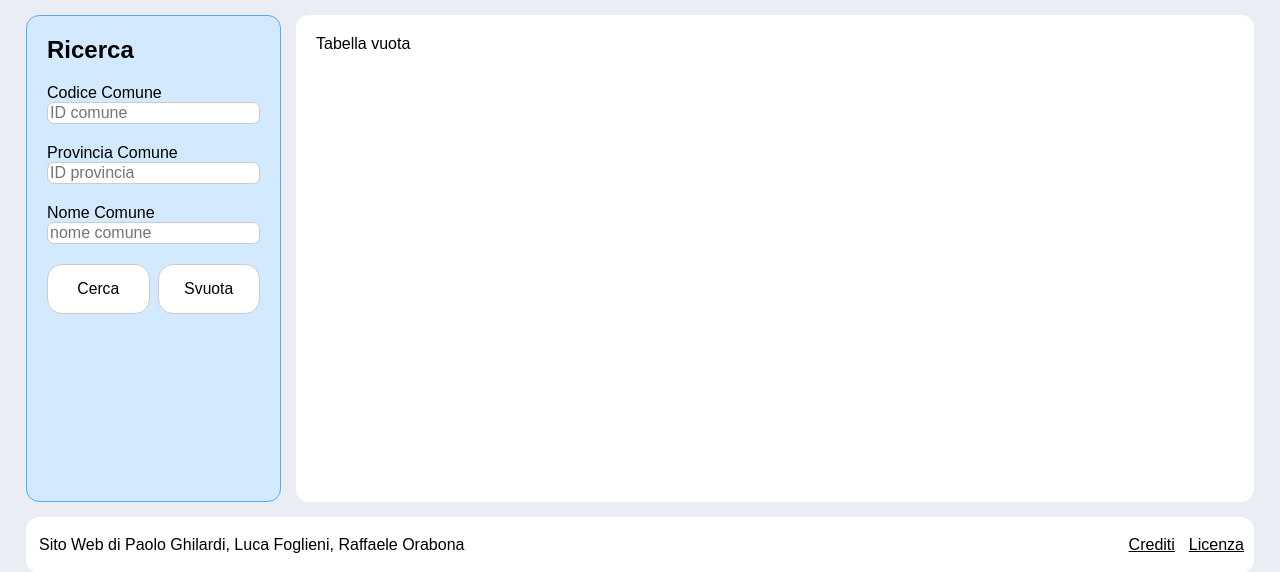
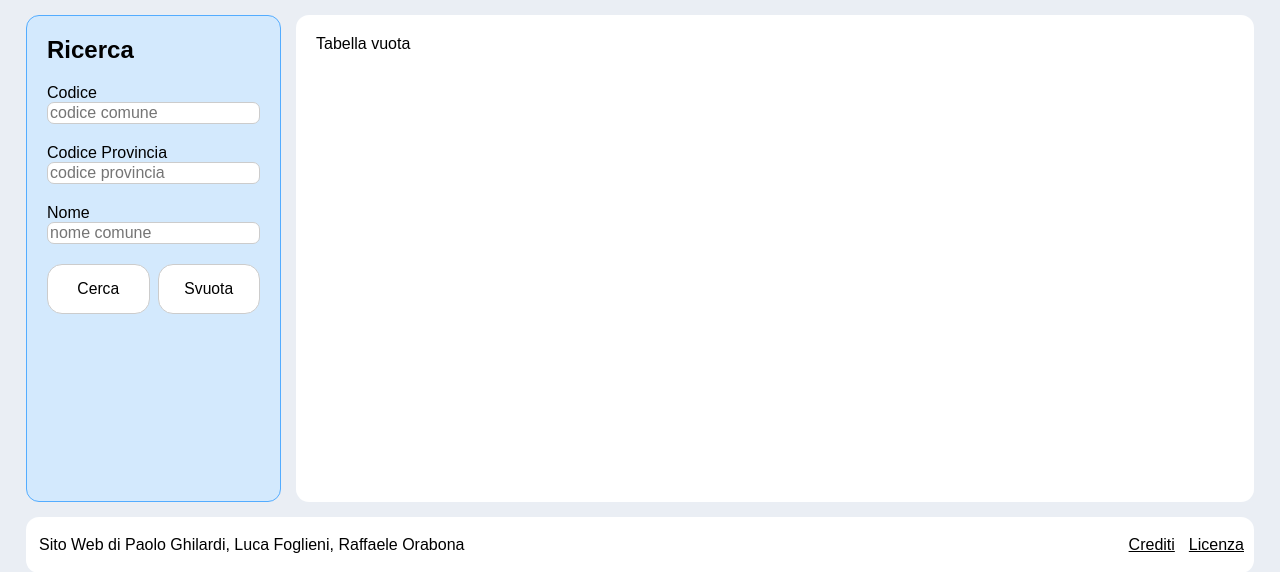
Before and after one commit to PerilousBooklet/progetto-pweb1, a PHP site: template website/src/pages/comune.php in a window 1280 px wide. Shown: the part 201-773 px from the top of the page. Run offline with PHP 8.4, Linux system fonts and the light colour scheme; the template is opened without the code that fills it, so the values that code supplies are empty; some web fonts are replaced.

Commit message:
Resi funzionanti up() e rm()

```diff
--- a/website/src/pages/comune.php
+++ b/website/src/pages/comune.php
@@ -39,9 +39,19 @@
 
 		<div id="updateForm">
 
-			<?php
-			include 'modules/optionListComune.html';
-			?>
+			<div class="filterOption">
+				<label for="input-provincia-modal">Provincia</label>
+				<br />
+				<input id="input-provincia-modal" type="text" name="provincia" placeholder="ID provincia"
+					class="filterInput" />
+			</div>
+
+			<div class="filterOption">
+				<label for="input-nome-modal">Nome</label>
+				<br />
+				<input id="input-nome-modal" type="text" name="nome" placeholder="nome comune" class="filterInput" />
+			</div>
+
 
 			<?php
 			include 'modules/editButtons.html';
@@ -60,14 +70,24 @@
 				<h2>Ricerca</h2>
 
 				<div class="filterOption">
-					<label for="input-codice">Codice Comune</label>
+					<label for="input-codice-search">Codice</label>
 					<br />
-					<input id="input-codice" type="text" name="codice" placeholder="ID comune" class="filterInput">
+					<input id="input-codice-search" type="text" name="codice" placeholder="codice comune" class="filterInput">
 				</div>
 
-				<?php
-				include 'modules/optionListComune.html';
-				?>
+				<div class="filterOption">
+					<label for="input-provincia-search">Codice Provincia</label>
+					<br />
+					<input id="input-provincia-search" type="text" name="provincia" placeholder="codice provincia"
+						class="filterInput" />
+				</div>
+
+				<div class="filterOption">
+					<label for="input-nome-search">Nome</label>
+					<br />
+					<input id="input-nome-search" type="text" name="nome" placeholder="nome comune" class="filterInput" />
+				</div>
+
 
 			</div>
 
--- a/website/src/pages/custom-lib.php
+++ b/website/src/pages/custom-lib.php
@@ -84,10 +84,10 @@ function print_no_search(string $tabella, bool $is_search)
 	$visualizza_comune = array("Codice", "Provincia", "Nome");
 
 	$tabella_autostrada = array("cod_naz", "cod_eu", "nome", "lunghezza");
-	$visualizza_autostrada = array("Codice nazionale", "Codice europeo", "Nome", "Lunghezza");
+	$visualizza_autostrada = array("Codice Autostrada", "Codice Europeo", "Nome", "Lunghezza");
 
 	$tabella_casello = array("codice", "cod_naz", "comune", "nome", "x", "y", "is_automatico", "data_automazione");
-	$visualizza_casello = array("Codice", "Codice nazionale", "Comune", "Nome", "x", "y", "Automatico", "Data automazione");
+	$visualizza_casello = array("Codice", "Codice Autostrada", "Codice Comune", "Nome", "Coord. X", "Coord. Y", "Automatico", "Data automazione");
 
 
 	// Selezione della tabella sulla quale lavorare
--- a/website/src/pages/modules/optionListComune.html
+++ /dev/null
@@ -1,23 +0,0 @@
-<div class="filterOption">
-  <label for="input-provincia">Provincia Comune</label>
-  <br />
-  <input
-    id="input-provincia"
-    type="text"
-    name="provincia"
-    placeholder="ID provincia"
-    class="filterInput"
-  />
-</div>
-
-<div class="filterOption">
-  <label for="input-nome">Nome Comune</label>
-  <br />
-  <input
-    id="input-nome"
-    type="text"
-    name="nome"
-    placeholder="nome comune"
-    class="filterInput"
-  />
-</div>
--- a/website/src/scripts/editRowUI.js
+++ b/website/src/scripts/editRowUI.js
@@ -22,7 +22,7 @@ document.addEventListener("DOMContentLoaded", function () {
 
 function rm() {
   var xhr = new XMLHttpRequest();
-  xhr.open("POST", "http://foglienipw.altervista.org/src/pages/api.php");
+  xhr.open("POST", "http://foglienipw.altervista.org/src/pages/api.php", false);
   xhr.setRequestHeader("Content-Type", "application/json");
   xhr.send(JSON.stringify({
     "operazione":"rm",
@@ -35,14 +35,14 @@ function rm() {
 
 function upd() {
 	var xhr = new XMLHttpRequest();
-	xhr.open("POST", "http://foglienipw.altervista.org/src/pages/api.php");
+	xhr.open("POST", "http://foglienipw.altervista.org/src/pages/api.php", false);
 	xhr.setRequestHeader("Content-Type", "application/json");
 	xhr.send(JSON.stringify({
 	  "operazione":"upd",
 	  "tabella":"Comune",
 	  ":codice":codice, //Codice
-	  ":provincia":document.getElementById("input-provincia").value, //provincia
-	  ":nome":document.getElementById("input-nome").value //nome
+	  ":provincia":document.getElementById("input-provincia-modal").value, //provincia
+	  ":nome":document.getElementById("input-nome-modal").value //nome
 	}));
 
 	location.reload();
@@ -50,22 +50,22 @@ function upd() {
 
 
 
-// function ins() {
-// var xhr = new XMLHttpRequest();
-// xhr.open("POST", "http://foglienipw.altervista.org/src/pages/api.php");
-// xhr.setRequestHeader("Content-Type", "application/json");
+function ins() {
+var xhr = new XMLHttpRequest();
+xhr.open("POST", "http://foglienipw.altervista.org/src/pages/api.php");
+xhr.setRequestHeader("Content-Type", "application/json");
 
-// console.log(document.getElementById("input-codice-form").value);
-// console.log(document.getElementById("input-provincia-form").value);
-// console.log(document.getElementById("input-nome-form").value);
+console.log(document.getElementById("input-codice-form").value);
+console.log(document.getElementById("input-provincia-form").value);
+console.log(document.getElementById("input-nome-form").value);
 
-// xhr.send(JSON.stringify({
-//   "operazione":"upd",
-//   "tabella":"Comune",
-//   ":codice":document.getElementById("input-codice-form").value, //Codice
-//   ":provincia":document.getElementById("input-provincia-form").value, //provincia
-//   ":nome":document.getElementById("input-nome-form").value //nome
-// }));
+xhr.send(JSON.stringify({
+  "operazione":"upd",
+  "tabella":"Comune",
+  ":codice":document.getElementById("input-codice-form").value, //Codice
+  ":provincia":document.getElementById("input-provincia-form").value, //provincia
+  ":nome":document.getElementById("input-nome-form").value //nome
+}));
 
-// //location.reload();
-// }
+//location.reload();
+}
```
Also changed, not shown: website/src/pages/api.php (+4 -12 lines), website/src/pages/autostrada.php (+5 -5 lines), website/src/pages/casello.php (+8 -8 lines).
